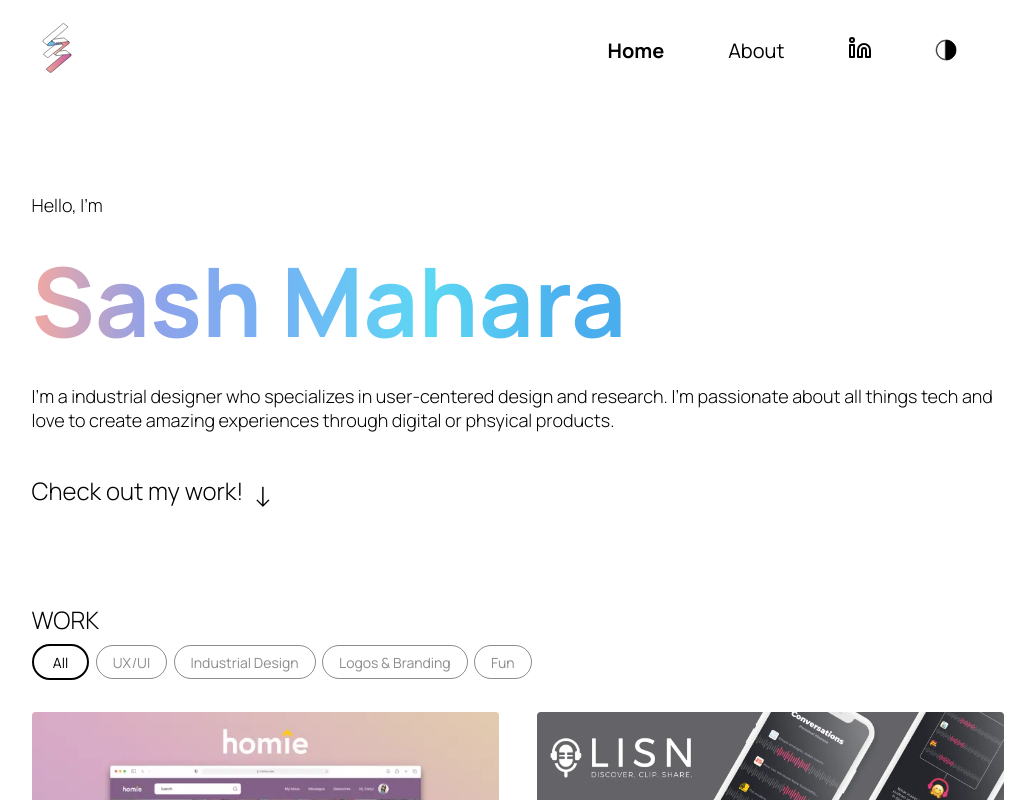
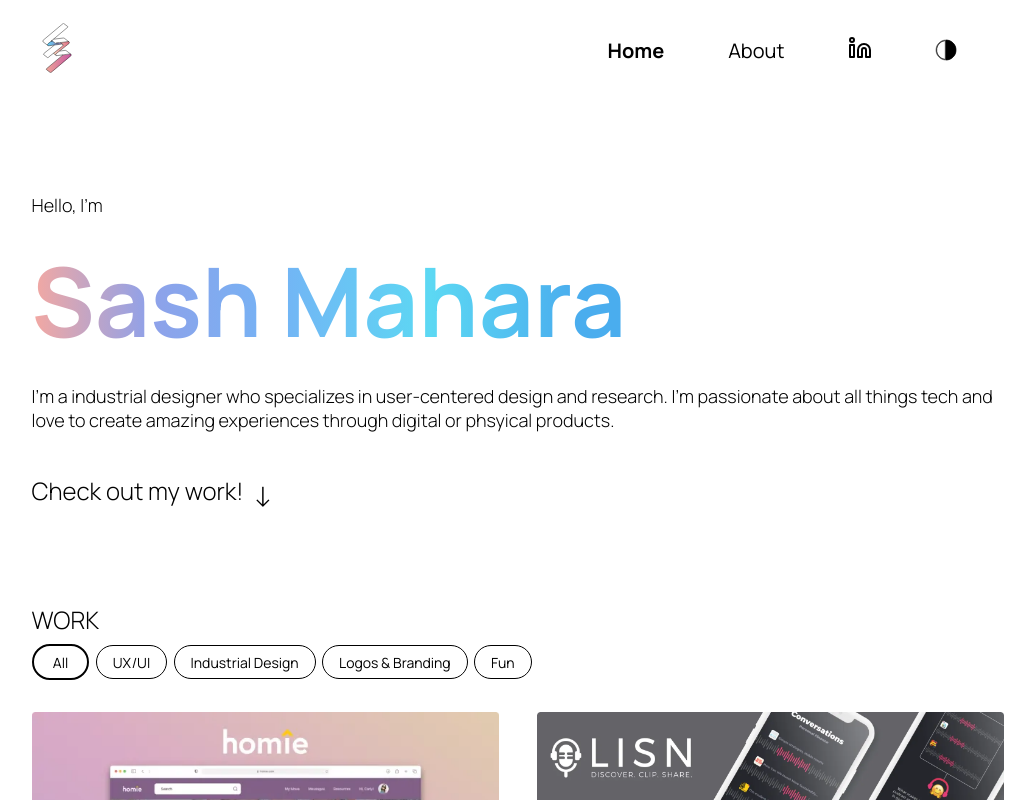
Before and after one commit to Elimists/sash-portfolio, a Next.js app: page / in a window 1280 px wide. Shown: the top 800 px of the page, without its empty margins (122-1157 px from the left). Built offline with nearby package versions, Linux system fonts and the light colour scheme.

Commit message:
Fixed styling for filters.

```diff
--- a/styles/Home.module.css
+++ b/styles/Home.module.css
@@ -143,11 +143,10 @@
   cursor: pointer;
   padding: 0.4rem 1rem 0.4rem 1rem;
   margin-right: 0.4rem;
-  border: 1px solid var(--color-gray);
+  border: 1px solid var(--color-text);
   border-radius: 50px;
-  color: rgba(26, 26, 26, 0.5);
   white-space: nowrap;
-  color: var(--color-gray);
+  color: var(--color-text);
   font-size: 14px;
   -webkit-tap-highlight-color: transparent;
 }
@@ -173,7 +172,6 @@
   display: grid;
   grid-template: 1fr / 1fr;
   place-items: center;
-  background-color: aqua ;
 }
 
 .fun_filter > * {
```
